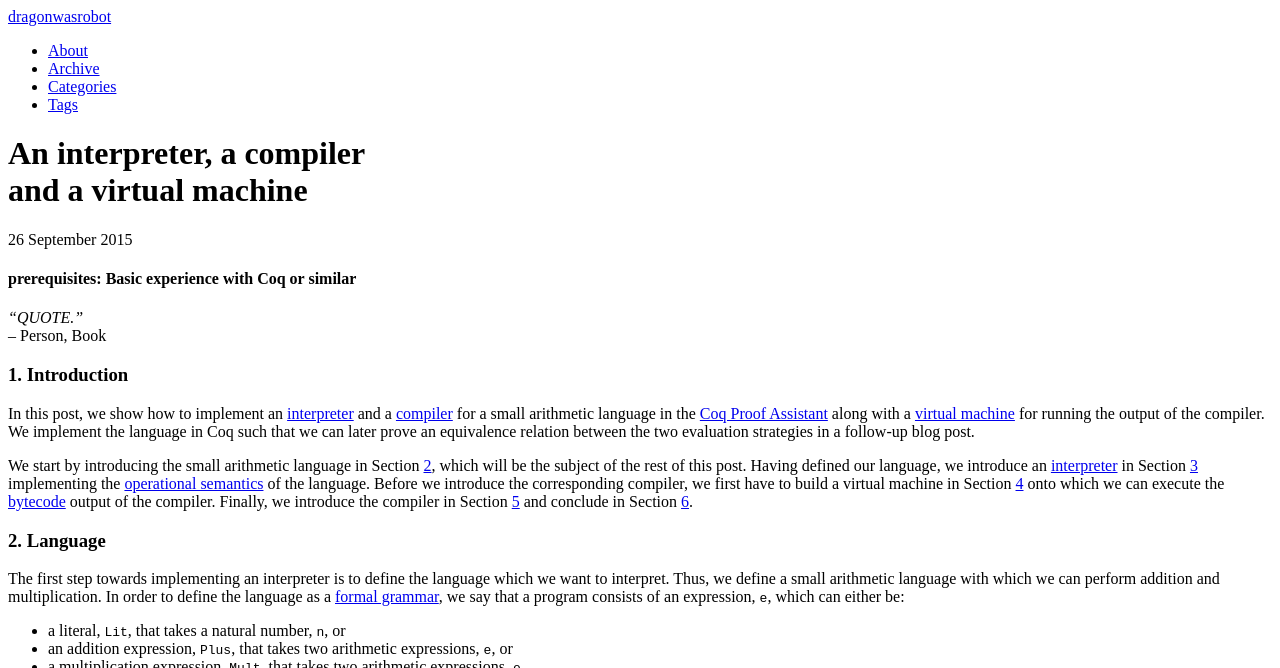
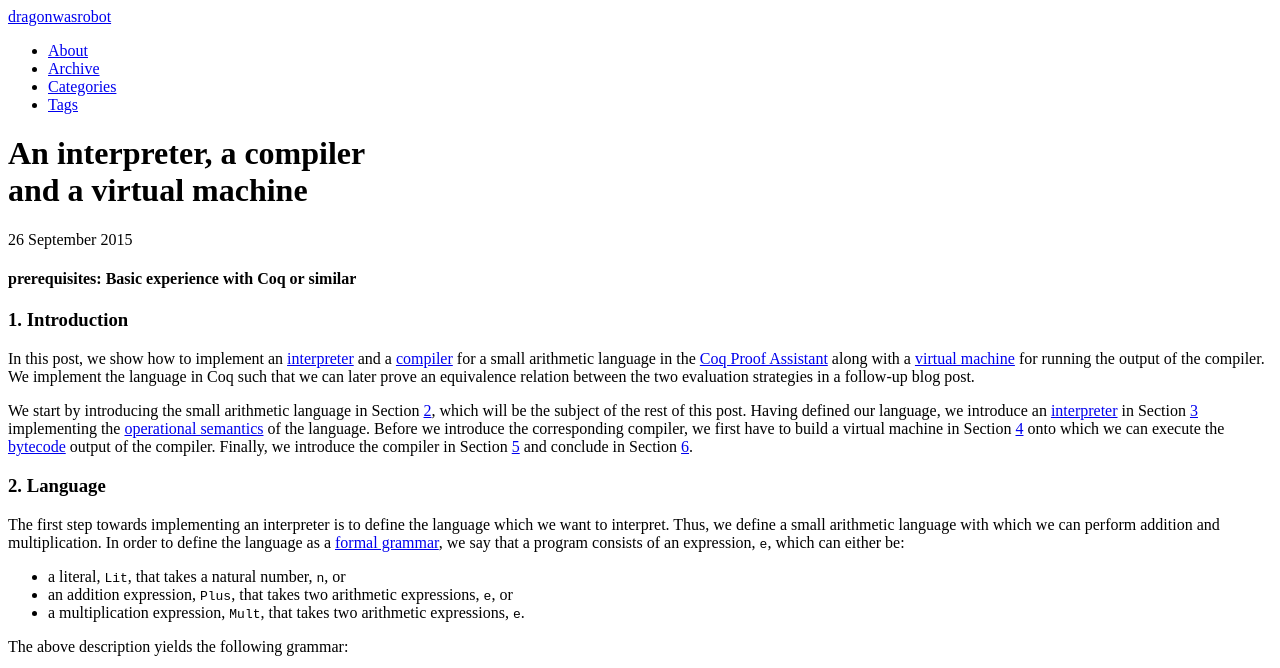
Before and after one commit to dragonwasrobot/dragonwasrobot.github.io, a Jekyll site: the page built from _posts/2015-09-26-an-interpreter-a-compiler-and-a-virtual-machine.md, in a window 1280 px wide and 900 px high, cut to the strip 0-668 px from the top of the window. Built offline with Jekyll 4.4.1, drawn with Linux system fonts in a browser that asks for light colours; some web fonts are replaced; formulas are drawn with MathJax 3.

Commit message:
removed quote

```diff
--- a/_posts/2015-09-26-an-interpreter-a-compiler-and-a-virtual-machine.md
+++ b/_posts/2015-09-26-an-interpreter-a-compiler-and-a-virtual-machine.md
@@ -8,9 +8,6 @@ tags: [Coq, Languages, Interpreters, Compilers, Virtual Machines]
 ---
 
 #### prerequisites: Basic experience with Coq or similar
-
-*"QUOTE."*<br/>
--- Person, Book
 
 ### 1. Introduction
 
```
